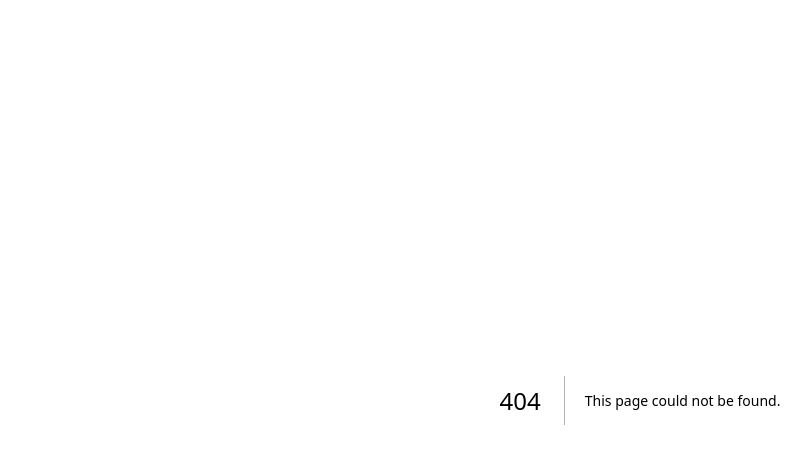
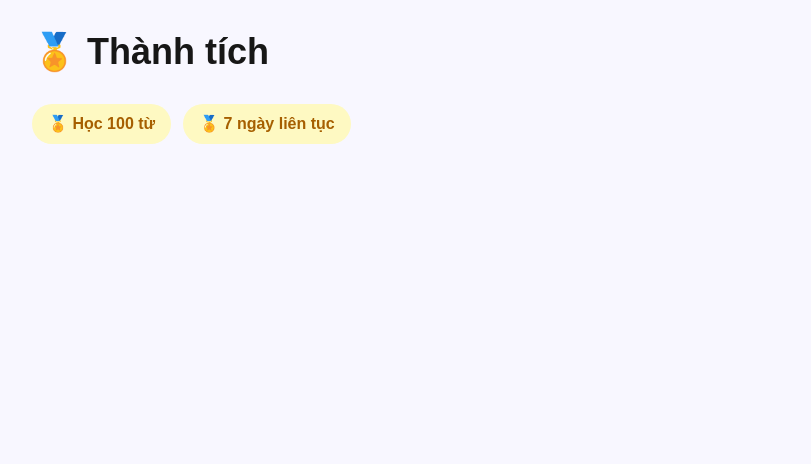
Before and after one commit to vinhdau088-cloud/Chinese, a Next.js app: page /achievement in a window 1280 px wide. Before the commit this address had no page. Shown: the top 464 px of the page, without its empty margins (0-811 px from the left). Built offline with nearby package versions, Linux system fonts and the light colour scheme.

Commit message:
Create page.tsx

```diff
--- /dev/null
+++ b/app/achievement/page.tsx
@@ -0,0 +1,36 @@
+import Badge from "@/components/profile/Badge";
+
+
+export default function Achievement(){
+
+
+return(
+
+<main className="p-8">
+
+
+<h1 className="
+text-4xl
+font-bold
+mb-8
+">
+
+🏅 Thành tích
+
+</h1>
+
+
+<div className="flex gap-3">
+
+<Badge name="Học 100 từ"/>
+
+<Badge name="7 ngày liên tục"/>
+
+</div>
+
+
+</main>
+
+)
+
+}
```
